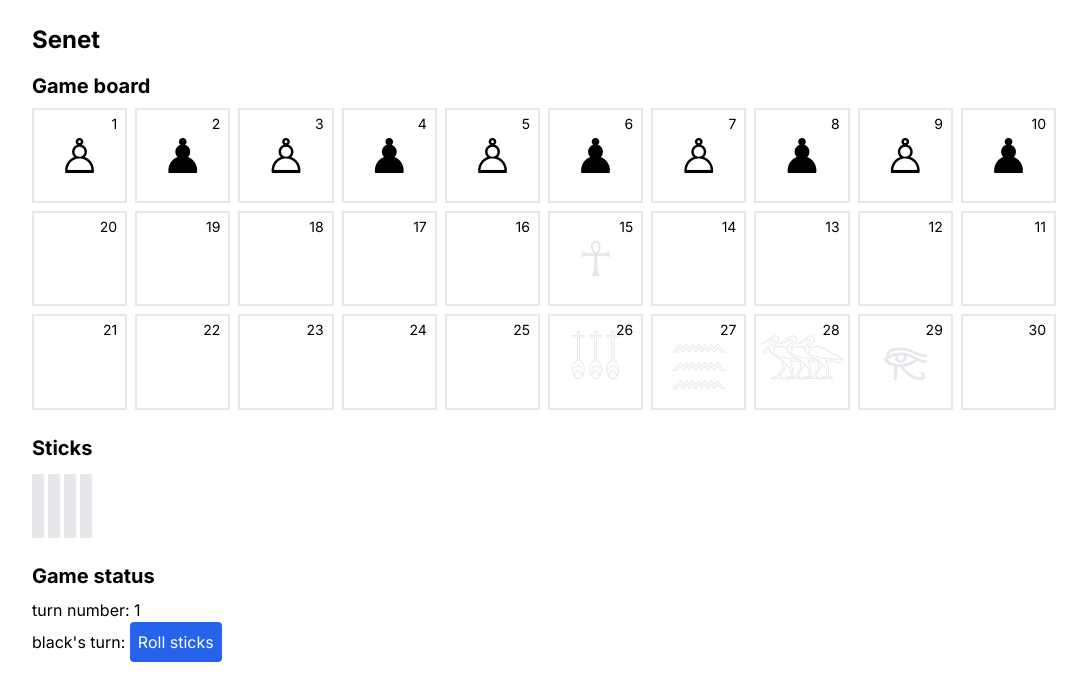
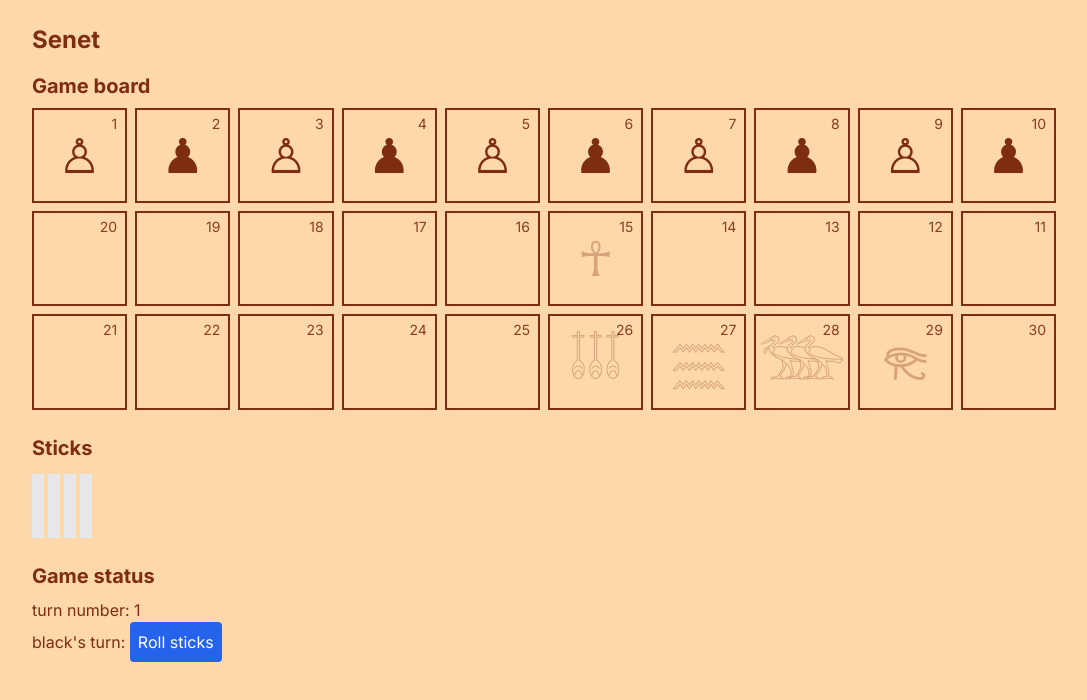
Before and after one commit to aqandrew/senet, a Next.js app: page / in a window 1280 px wide. Shown: the top 700 px of the page, without its empty margins (96-1183 px from the left). Built offline with nearby package versions, Linux system fonts and the light colour scheme.

Commit message:
feat: use orange as theme color

```diff
--- a/src/app/SenetGame.tsx
+++ b/src/app/SenetGame.tsx
@@ -103,9 +103,11 @@ interface SpaceProps {
 
 function Space({ item, index }: SpaceProps) {
 	return (
-		<div className="w-24 aspect-square relative grid place-items-center border-2 text-5xl cursor-pointer select-none">
-			<span className="absolute top-1 right-2 text-sm">{index + 1}</span>
-			<span className="text-gray-200 row-start-1 row-span-1 col-start-1 col-span-1">
+		<div className="w-24 aspect-square relative grid place-items-center border-2 border-orange-900 text-5xl cursor-pointer select-none">
+			<span className="absolute top-1 right-2 text-sm opacity-90">
+				{index + 1}
+			</span>
+			<span className="text-orange-900 opacity-30 row-start-1 row-span-1 col-start-1 col-span-1">
 				{index === HOUSE_OF_REBIRTH ? '☥' : null}
 				{index === SAFE_HOUSE_1 ? '𓄤𓄤𓄤' : null}
 				{index === HOUSE_OF_WATER ? '𓈗' : null}
--- a/src/app/layout.tsx
+++ b/src/app/layout.tsx
@@ -16,7 +16,9 @@ export default function RootLayout({
 }>) {
 	return (
 		<html lang="en">
-			<body className={`${inter.className} max-w-5xl mx-auto my-6`}>
+			<body
+				className={`${inter.className} max-w-5xl mx-auto my-6 bg-orange-200 text-orange-900`}
+			>
 				{children}
 			</body>
 		</html>
```
